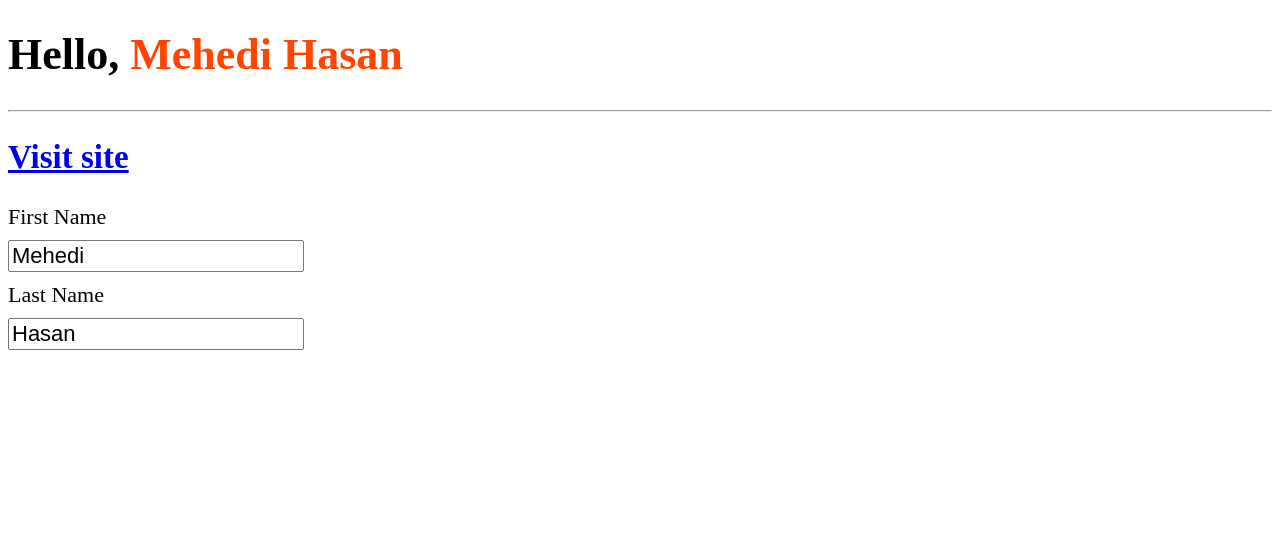
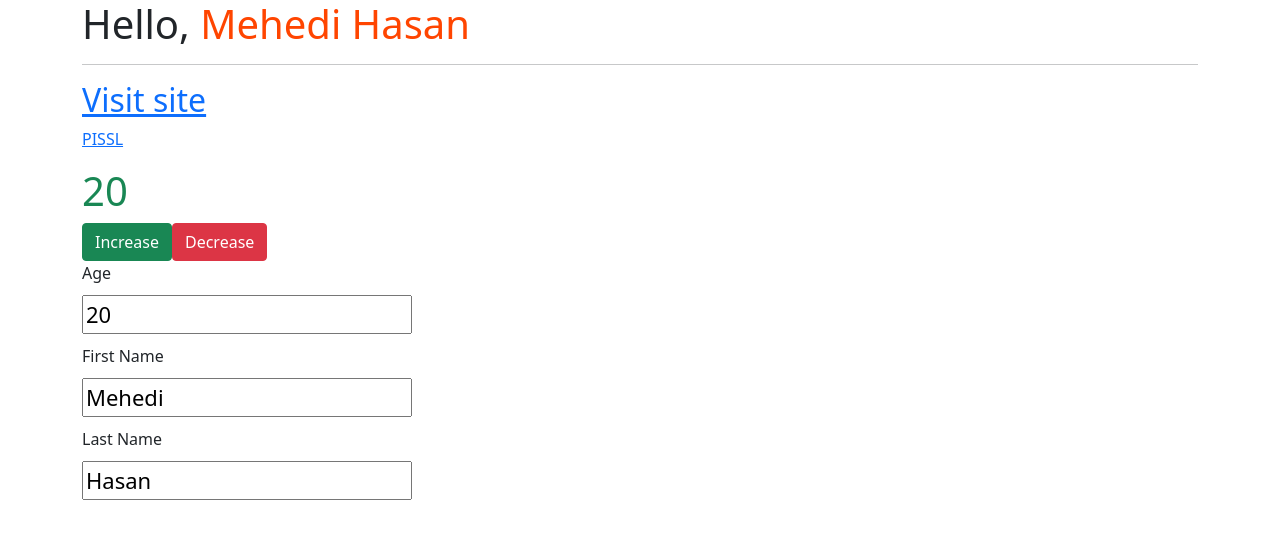
Before and after one commit to m-mehedi/vue, a plain HTML site: page index.html in a window 1280 px wide. Drawn offline with nearby package versions, Linux system fonts and the light colour scheme.

Commit message:
lesson 19

```diff
--- a/app.js
+++ b/app.js
@@ -3,11 +3,25 @@ const vm = Vue.createApp({
         return{
             fname: 'Mehedi',
             lname: 'Hasan',
-            url: 'https://pisslbd.com'
+            url: 'https://pisslbd.com',
+            raw_url: '<a href="https://pisslbd.com" target="_blank">PISSL</a>',
+            age: 20,
         }
     },
     methods: {
+        increment(){
+            this.age++
+        },
+        inputLastName(msg, event){
+            event.preventDefault();
+            console.log(msg);
+            this.lname = event.target.value
+        }
+    },
+    computed: {
+
         fullName(){
+            console.log('Computed!');
             return `${this.fname} ${this.lname}`
         }
     }
--- a/index.html
+++ b/index.html
@@ -6,6 +6,8 @@
     <meta name="viewport" content="width=device-width, initial-scale=1.0">
     <title>Vue3</title>
     <link rel="stylesheet" href="style.css">
+    <link href="https://cdn.jsdelivr.net/npm/bootstrap@5.0.2/dist/css/bootstrap.min.css" rel="stylesheet" integrity="sha384-EVSTQN3/azprG1Anm3QDgpJLIm9Nao0Yz1ztcQTwFspd3yD65VohhpuuCOmLASjC" crossorigin="anonymous">
+    <script src="https://cdn.jsdelivr.net/npm/bootstrap@5.0.2/dist/js/bootstrap.bundle.min.js" integrity="sha384-MrcW6ZMFYlzcLA8Nl+NtUVF0sA7MsXsP1UyJoMp4YLEuNSfAP+JcXn/tWtIaxVXM" crossorigin="anonymous"></script>
     <script src="https://unpkg.com/vue@next"></script>
     <style>
         .box{
@@ -20,16 +22,24 @@
 </head>
 <body>
 
-    <div id="app" v-cloak>
-        <h1>Hello, <a style="color:orangered"> {{ fullName() }} </a></h1>
+    <div id="app" class="container" v-cloak>
+        <h1>Hello, <a style="color:orangered"> {{ fullName }} </a></h1>
         <hr/>
         <h2><a :href="url">Visit site</a></h2>
+        <p v-html="raw_url"></p>
+        <h1 class="text-success">{{ age }}</h1>
+        <button class="btn btn-success" @click="increment">Increase</button>
+        <button class="btn btn-danger" v-on:click.ctrl="age--">Decrease</button> <br/>
+
+        <label> Age </label>
+        <input type="number" v-model="age"/>
 
         <label> First Name </label>
-        <input type="text" v-model="fname"/>
+        <input type="text" v-model.lazy.trim="fname"/>
 
         <label> Last Name </label>
-        <input type="text" v-model="lname"/>
+        <input type="text" :value="lname" @input="inputLastName('Last name update', $event)"/>
+
 
         <!-- <div v-show="showBooks">Currently showing books</div>
         <div v-if="showBooks">
--- a/style.css
+++ b/style.css
@@ -6,6 +6,11 @@ input[type="text"]{
     margin: 10px 0;
     display: block;
 }
+input[type="number"]{
+    font-size: 22px;
+    margin: 10px 0;
+    display: block;
+}
 
 [v-cloak]{
     display: none;
```
